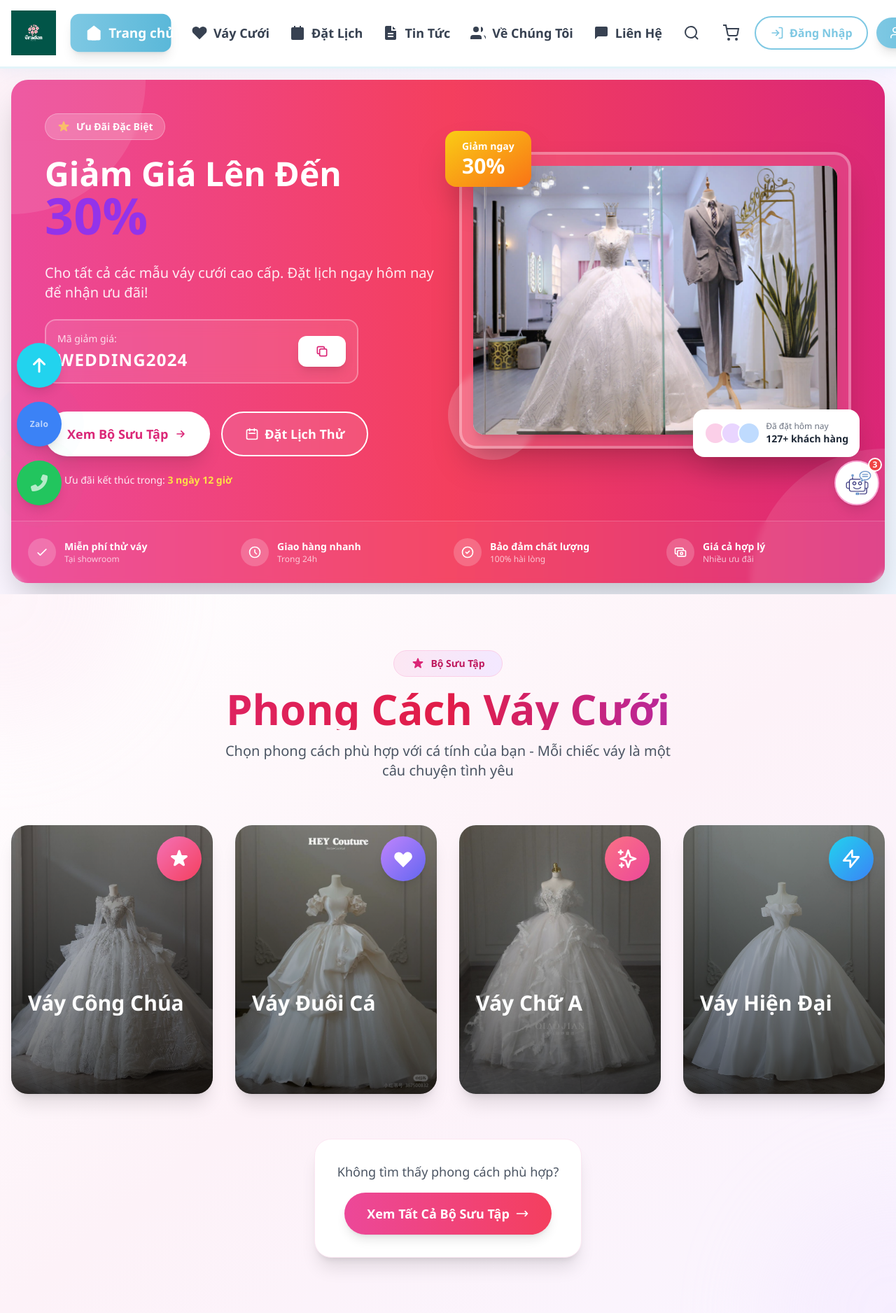
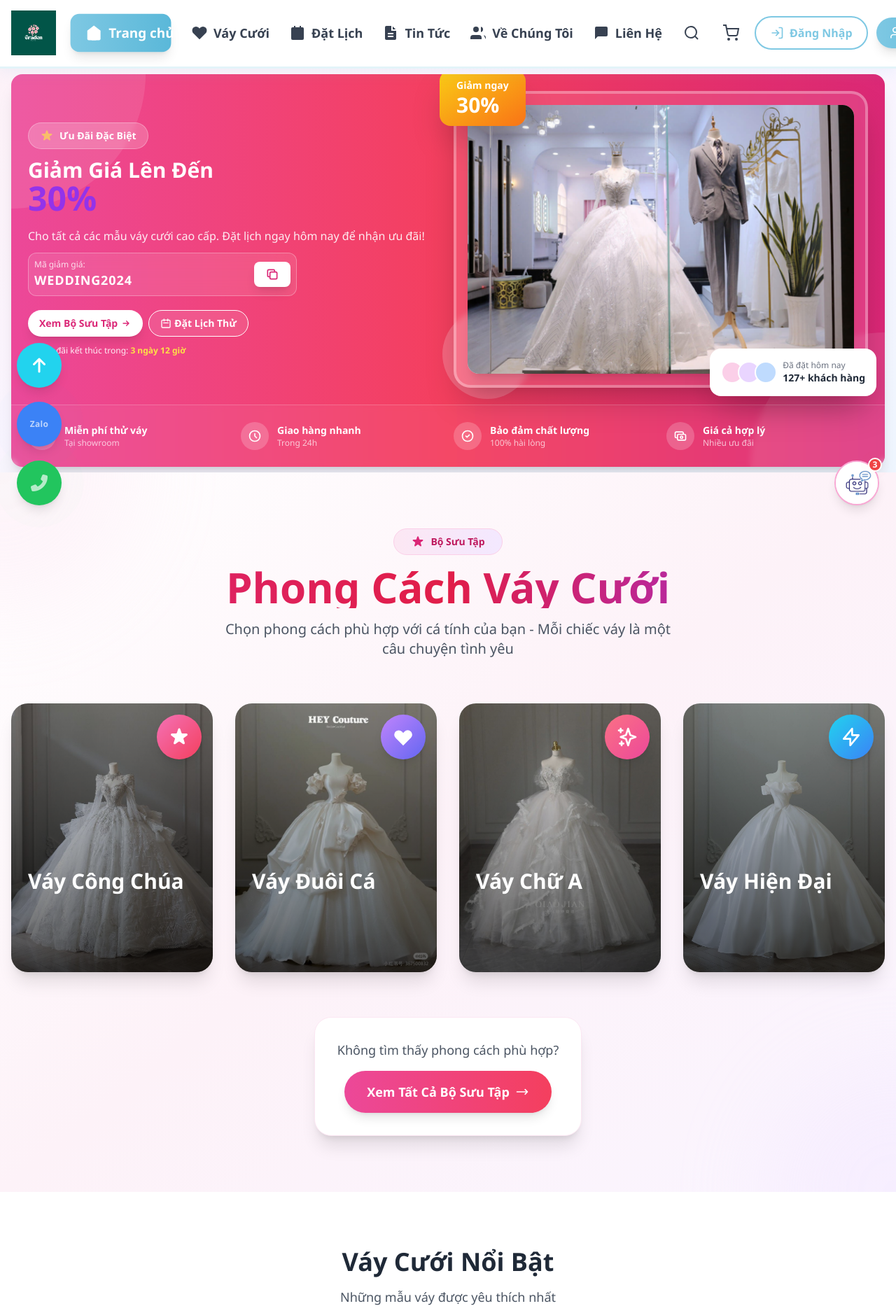
Before and after one commit to KyThuatTVU/DuAn_VayCuoi, a PHP site: page /wedding-dress/ in a window 1280 px wide. Shown: the part 54-1930 px from the top of the page at 70% size. Run offline with PHP 8.4, Linux system fonts and the light colour scheme; data comes from the database, SQL or seed files in the repository; data that the repository does not hold is empty; some libraries are stand-ins or nearby versions.

Commit message:
thu nhỏ banner che mất nội dung web

```diff
--- a/index.php
+++ b/index.php
@@ -23,19 +23,19 @@ require_once 'includes/header.php';
 ?>
 
 <!-- Promotional Banner -->
-<section class="relative overflow-hidden bg-gradient-to-br from-pink-50 via-purple-50 to-blue-50 py-4">
+<section class="relative overflow-hidden bg-gradient-to-br from-pink-50 via-purple-50 to-blue-50 py-2">
     <div class="container mx-auto px-4">
         <!-- Banner chính với animation -->
-        <div class="relative bg-gradient-to-r from-pink-500 via-rose-500 to-pink-600 rounded-3xl shadow-2xl overflow-hidden">
+        <div class="relative bg-gradient-to-r from-pink-500 via-rose-500 to-pink-600 rounded-2xl shadow-xl overflow-hidden">
             <!-- Background pattern -->
             <div class="absolute inset-0 opacity-10">
                 <div class="absolute top-0 left-0 w-96 h-96 bg-white rounded-full -translate-x-1/2 -translate-y-1/2"></div>
                 <div class="absolute bottom-0 right-0 w-96 h-96 bg-white rounded-full translate-x-1/2 translate-y-1/2"></div>
             </div>
 
-            <div class="relative grid md:grid-cols-2 gap-8 items-center p-8 md:p-12">
+            <div class="relative grid md:grid-cols-2 gap-4 items-center p-4 md:p-6">
                 <!-- Left Content -->
-                <div class="text-white space-y-6 z-10">
+                <div class="text-white space-y-3 z-10">
                     <!-- Badge -->
                     <div class="inline-flex items-center gap-2 bg-white/20 backdrop-blur-sm px-4 py-2 rounded-full border border-white/30">
                         <svg class="w-5 h-5 text-yellow-300 animate-pulse" fill="currentColor" viewBox="0 0 20 20">
@@ -45,23 +45,23 @@ require_once 'includes/header.php';
                     </div>
 
                     <!-- Main Heading -->
-                    <h2 class="text-4xl md:text-5xl font-bold leading-tight">
+                    <h2 class="text-2xl md:text-3xl font-bold leading-tight">
                         Giảm Giá Lên Đến
-                        <span class="block text-6xl md:text-7xl text-purple-600 mt-2 animate-bounce">30%</span>
+                        <span class="block text-4xl md:text-5xl text-purple-600 mt-1 animate-bounce">30%</span>
                     </h2>
 
                     <!-- Description -->
-                    <p class="text-lg md:text-xl text-white/90 leading-relaxed">
+                    <p class="text-sm md:text-base text-white/90 leading-relaxed">
                         Cho tất cả các mẫu váy cưới cao cấp. Đặt lịch ngay hôm nay để nhận ưu đãi!
                     </p>
 
                     <!-- Promo Code -->
-                    <div class="flex items-center gap-3 bg-white/10 backdrop-blur-md border-2 border-white/30 rounded-2xl p-4 max-w-md">
+                    <div class="flex items-center gap-2 bg-white/10 backdrop-blur-md border border-white/30 rounded-xl p-2 max-w-sm">
                         <div class="flex-1">
-                            <p class="text-sm text-white/80 mb-1">Mã giảm giá:</p>
-                            <p class="text-2xl font-bold tracking-wider">WEDDING2024</p>
+                            <p class="text-xs text-white/80">Mã giảm giá:</p>
+                            <p class="text-lg font-bold tracking-wider">WEDDING2024</p>
                         </div>
-                        <button onclick="copyPromoCode()" class="bg-white text-pink-600 px-6 py-3 rounded-xl font-semibold hover:bg-pink-50 transition-all transform hover:scale-105 shadow-lg">
+                        <button onclick="copyPromoCode()" class="bg-white text-pink-600 px-4 py-2 rounded-lg font-semibold hover:bg-pink-50 transition-all transform hover:scale-105 shadow-lg">
                             <svg class="w-5 h-5" fill="none" stroke="currentColor" viewBox="0 0 24 24">
                                 <path stroke-linecap="round" stroke-linejoin="round" stroke-width="2" d="M8 16H6a2 2 0 01-2-2V6a2 2 0 012-2h8a2 2 0 012 2v2m-6 12h8a2 2 0 002-2v-8a2 2 0 00-2-2h-8a2 2 0 00-2 2v8a2 2 0 002 2z"/>
                             </svg>
@@ -69,15 +69,15 @@ require_once 'includes/header.php';
                     </div>
 
                     <!-- CTA Buttons -->
-                    <div class="flex flex-wrap gap-4 pt-4">
-                        <a href="products.php" class="inline-flex items-center gap-2 bg-white text-pink-600 px-8 py-4 rounded-full font-bold text-lg hover:bg-pink-50 transition-all transform hover:scale-105 shadow-xl hover:shadow-2xl">
+                    <div class="flex flex-wrap gap-2 pt-2">
+                        <a href="products.php" class="inline-flex items-center gap-1 bg-white text-pink-600 px-4 py-2 rounded-full font-semibold text-sm hover:bg-pink-50 transition-all transform hover:scale-105 shadow-lg hover:shadow-xl">
                             <span>Xem Bộ Sưu Tập</span>
-                            <svg class="w-5 h-5" fill="none" stroke="currentColor" viewBox="0 0 24 24">
+                            <svg class="w-4 h-4" fill="none" stroke="currentColor" viewBox="0 0 24 24">
                                 <path stroke-linecap="round" stroke-linejoin="round" stroke-width="2" d="M13 7l5 5m0 0l-5 5m5-5H6"/>
                             </svg>
                         </a>
-                        <a href="booking.php" class="inline-flex items-center gap-2 bg-white/10 backdrop-blur-sm text-white border-2 border-white px-8 py-4 rounded-full font-bold text-lg hover:bg-white/20 transition-all transform hover:scale-105">
-                            <svg class="w-5 h-5" fill="none" stroke="currentColor" viewBox="0 0 24 24">
+                        <a href="booking.php" class="inline-flex items-center gap-1 bg-white/10 backdrop-blur-sm text-white border border-white px-4 py-2 rounded-full font-semibold text-sm hover:bg-white/20 transition-all transform hover:scale-105">
+                            <svg class="w-4 h-4" fill="none" stroke="currentColor" viewBox="0 0 24 24">
                                 <path stroke-linecap="round" stroke-linejoin="round" stroke-width="2" d="M8 7V3m8 4V3m-9 8h10M5 21h14a2 2 0 002-2V7a2 2 0 00-2-2H5a2 2 0 00-2 2v12a2 2 0 002 2z"/>
                             </svg>
                             <span>Đặt Lịch Thử</span>
@@ -85,8 +85,8 @@ require_once 'includes/header.php';
                     </div>
 
                     <!-- Countdown Timer -->
-                    <div class="flex items-center gap-2 text-sm">
-                        <svg class="w-5 h-5 text-yellow-300" fill="currentColor" viewBox="0 0 20 20">
+                    <div class="flex items-center gap-1 text-xs">
+                        <svg class="w-4 h-4 text-yellow-300" fill="currentColor" viewBox="0 0 20 20">
                             <path fill-rule="evenodd" d="M10 18a8 8 0 100-16 8 8 0 000 16zm1-12a1 1 0 10-2 0v4a1 1 0 00.293.707l2.828 2.829a1 1 0 101.415-1.415L11 9.586V6z" clip-rule="evenodd"/>
                         </svg>
                         <span class="text-white/90">Ưu đãi kết thúc trong: <strong class="text-yellow-300">3 ngày 12 giờ</strong></span>
```
